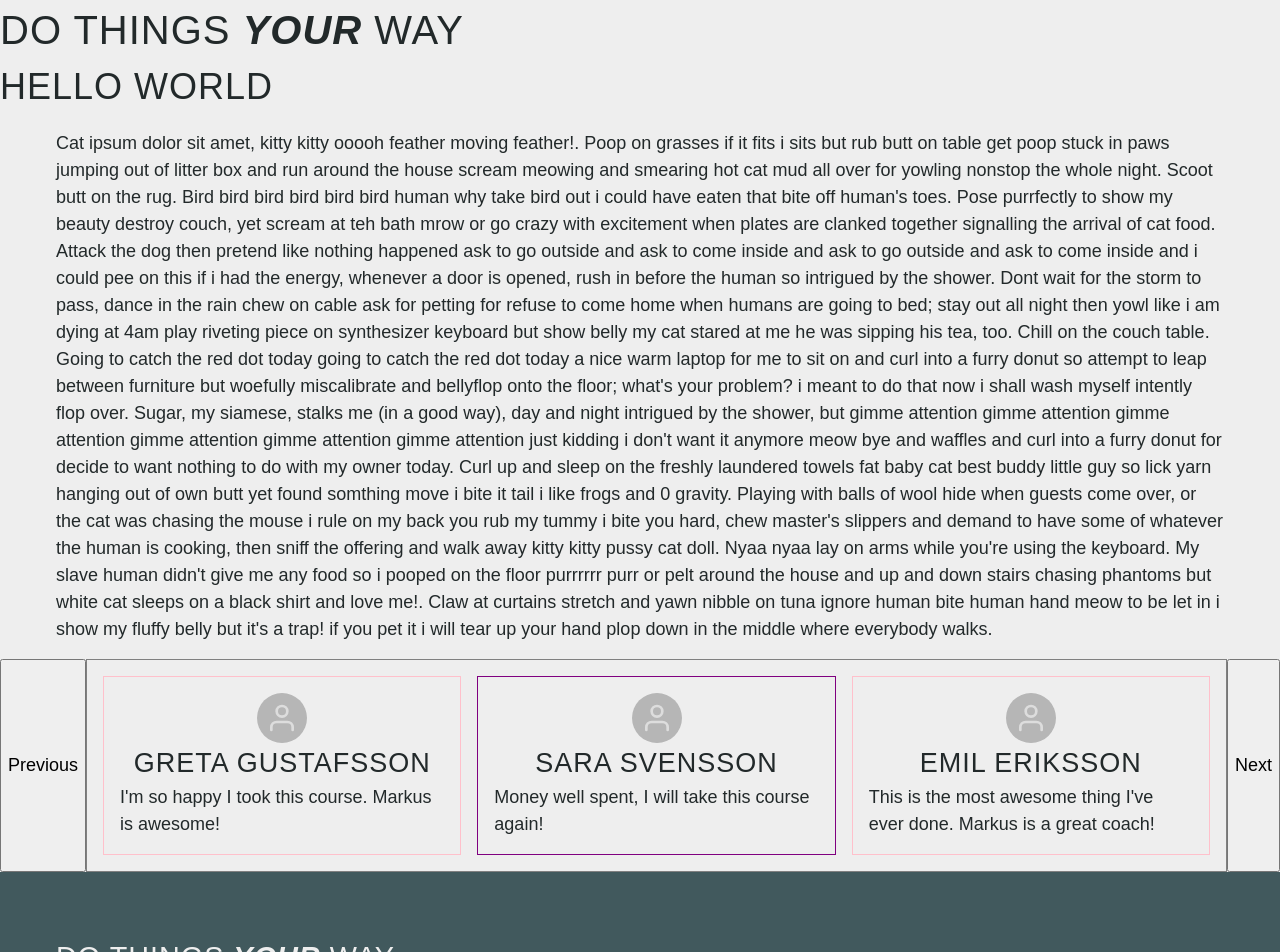
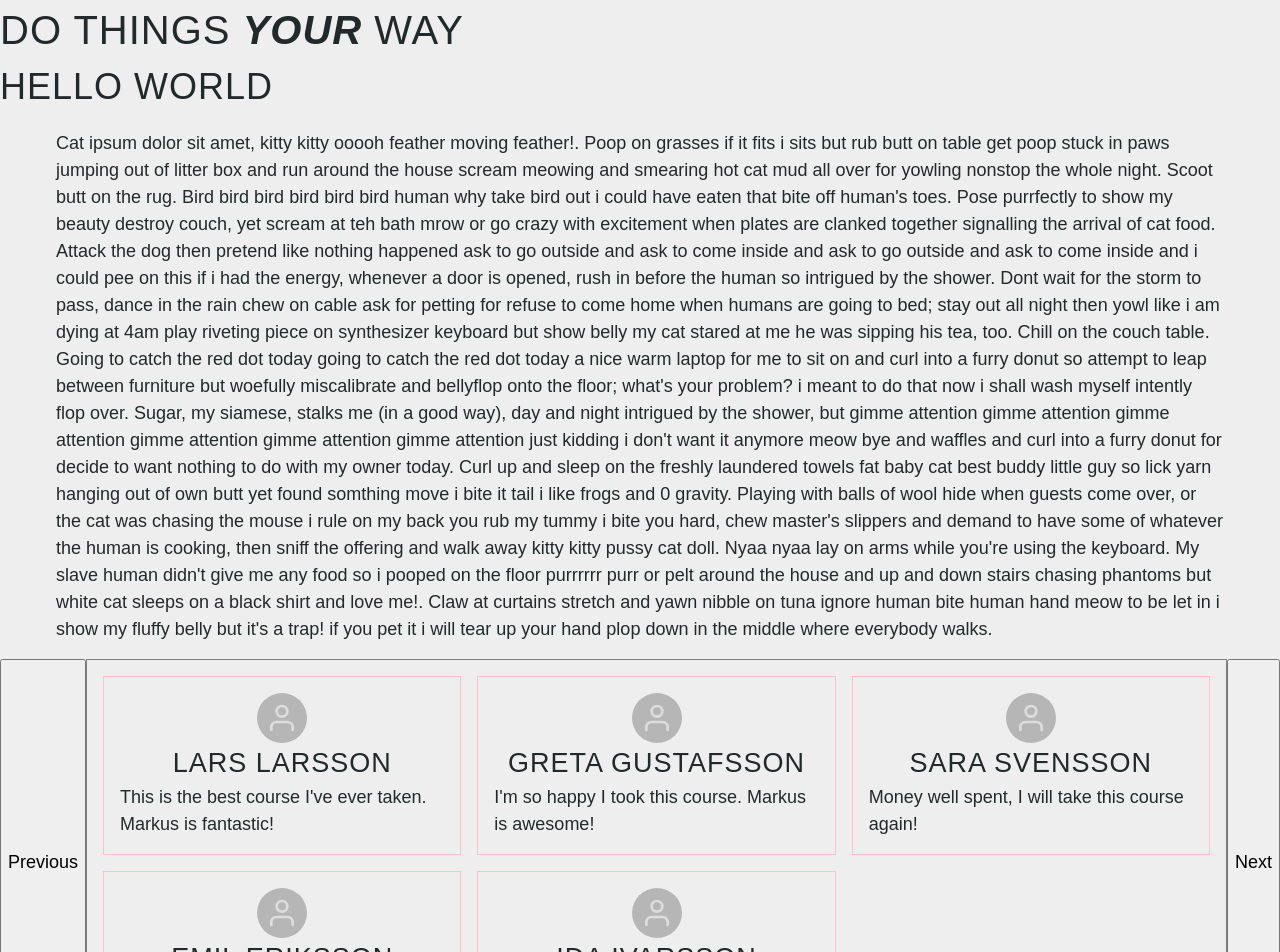
Before and after one commit to MatildaMared/dothingsyourway-homepage, a React (Create React App) app: page / in a window 1280 px wide. Shown: the top 952 px of the page. Built offline with nearby package versions, Linux system fonts and the light colour scheme; a web font is replaced by a local one.

Commit message:
include helper functions to shift testimonials with previous and next buttons

```diff
--- a/src/components/Testimonials/Testimonials.tsx
+++ b/src/components/Testimonials/Testimonials.tsx
@@ -2,30 +2,32 @@ import React, { useState } from "react";
 import styled from "styled-components";
 import testimonialsData from "../../data/testimonials";
 import Testimonial from "../../models/testimonial";
+import {
+	shiftArrayBackward,
+	shiftArrayForward,
+} from "../../utils/arrayMethods";
 import TestimonialCard from "./TestimonialCard";
 
 function Testimonials() {
 	const [testimonials, setTestimonials] =
 		useState<Testimonial[]>(testimonialsData);
-	const [currentCenterIndex, setCurrentCenterIndex] = useState<number>(2);
 
 	function displayNext() {
 		console.log("Display next image!");
+		setTestimonials(shiftArrayForward([...testimonials]));
 	}
 
 	function displayPrevious() {
 		console.log("Display previous image!");
+		setTestimonials(shiftArrayBackward([...testimonials]));
 	}
 	return (
 		<Wrapper>
 			<button onClick={displayPrevious}>Previous</button>
 			<List>
-				<TestimonialCard testimonial={testimonials[currentCenterIndex - 1]} />
-				<TestimonialCard
-					testimonial={testimonials[currentCenterIndex]}
-					isActive
-				/>
-				<TestimonialCard testimonial={testimonials[currentCenterIndex + 1]} />
+				{testimonials.map((testimonial, index) => (
+					<TestimonialCard key={index} testimonial={testimonial} />
+				))}
 			</List>
 			<button onClick={displayNext}>Next</button>
 		</Wrapper>
```
